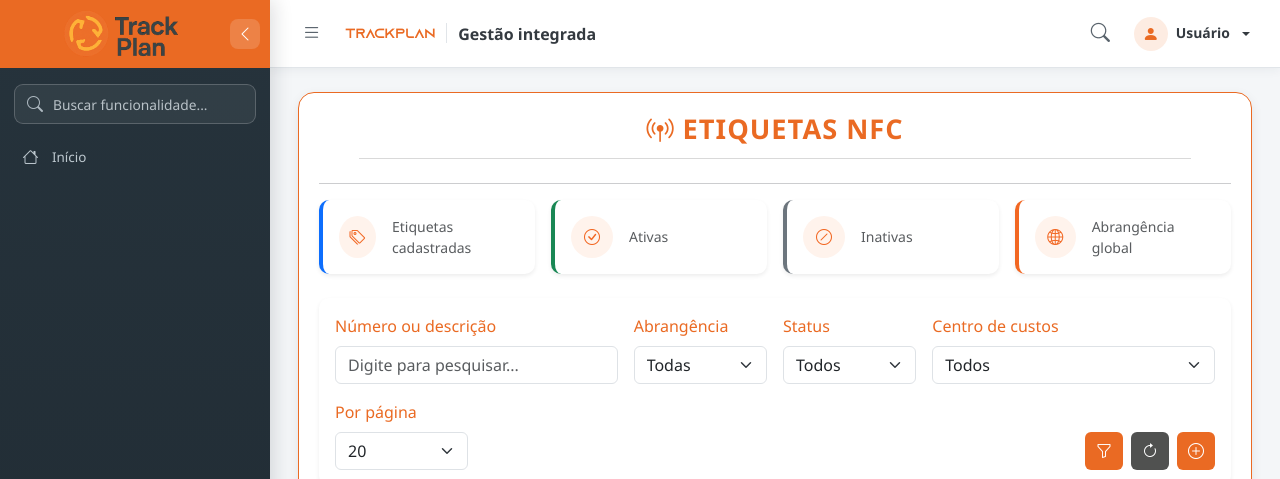
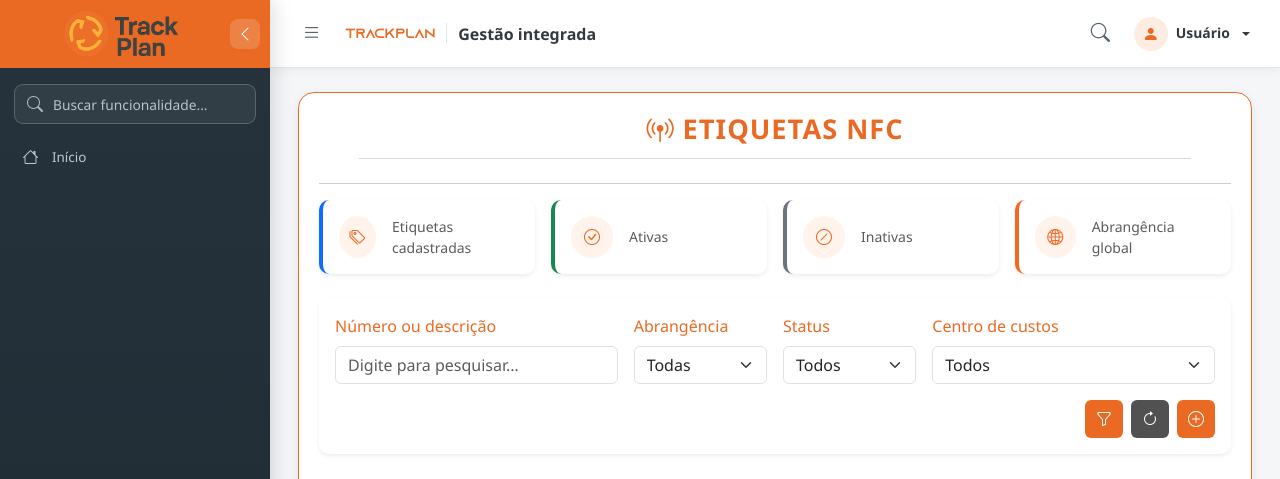
Before and after one commit to diecco/plano_de_acao_final_version, a Flask app: template app/templates/etiquetas_nfc.html in a window 1280 px wide. Shown: the top 479 px of the page. Run offline with Flask 3, Linux system fonts and the light colour scheme; the template is opened without the code that fills it, so the values that code supplies are empty.

Commit message:
refactor: fixa listagem nfc em trinta itens

```diff
--- a/app/templates/etiquetas_nfc.html
+++ b/app/templates/etiquetas_nfc.html
@@ -22,7 +22,7 @@
 
 {% block conteudo %}
 {% macro lista_url(pagina=1, ordenacao=None, direcao=None) -%}
-{{ url_for('main.etiquetas_nfc', busca=filtros.busca, abrangencia=filtros.abrangencia, status=filtros.status, centro_custos_id=filtros.centro_custos_id, per_page=filtros.per_page, sort=ordenacao or filtros.sort, order=direcao or filtros.order, page=pagina) }}
+{{ url_for('main.etiquetas_nfc', busca=filtros.busca, abrangencia=filtros.abrangencia, status=filtros.status, centro_custos_id=filtros.centro_custos_id, sort=ordenacao or filtros.sort, order=direcao or filtros.order, page=pagina) }}
 {%- endmacro %}
 
 <div class="d-flex align-items-center justify-content-between mb-4">
@@ -70,13 +70,7 @@
             {% for centro in centros_custos %}<option value="{{ centro.id }}" {{ 'selected' if filtros.centro_custos_id == centro.id|string }}>{{ centro.codigo }} - {{ centro.descricao }}</option>{% endfor %}
           </select>
         </div>
-        <div class="col-6 col-lg-2">
-          <label class="form-label" for="porPagina">Por página</label>
-          <select class="form-select" id="porPagina" name="per_page">
-            {% for quantidade in (20, 50, 100) %}<option value="{{ quantidade }}" {{ 'selected' if filtros.per_page == quantidade }}>{{ quantidade }}</option>{% endfor %}
-          </select>
-        </div>
-        <div class="col-6 col-lg-10">
+        <div class="col-12">
           <div class="d-flex justify-content-end gap-2 nfc-actions">
             <button class="btn btn-laranja" type="submit" title="Aplicar filtros" aria-label="Aplicar filtros"><i class="bi bi-funnel"></i></button>
             <a class="btn btn-cinza" href="{{ url_for('main.etiquetas_nfc') }}" title="Limpar filtros" aria-label="Limpar filtros"><i class="bi bi-arrow-clockwise"></i></a>
--- a/app/views/etiquetas_nfc.py
+++ b/app/views/etiquetas_nfc.py
@@ -102,9 +102,7 @@ def register_etiquetas_nfc_routes(blueprint):
             status_filtro = request.args.get("status") or ""
             centro_filtro = request.args.get("centro_custos_id", type=int)
             pagina = max(request.args.get("page", 1, type=int), 1)
-            por_pagina = request.args.get("per_page", 20, type=int)
-            if por_pagina not in {20, 50, 100}:
-                por_pagina = 20
+            por_pagina = 30
             ordenar = request.args.get("sort") or "numero"
             direcao = "desc" if request.args.get("order") == "desc" else "asc"
             colunas_ordenacao = {
@@ -187,7 +185,7 @@ def register_etiquetas_nfc_routes(blueprint):
                 "busca": busca, "abrangencia": abrangencia_filtro,
                 "status": status_filtro,
                 "centro_custos_id": str(centro_filtro or ""),
-                "sort": ordenar, "order": direcao, "per_page": por_pagina,
+                "sort": ordenar, "order": direcao,
             }
             return render_template(
                 "etiquetas_nfc.html", etiquetas=etiquetas,
```
Also changed, not shown: tests/test_etiquetas_nfc.py (+2 -0 lines).
